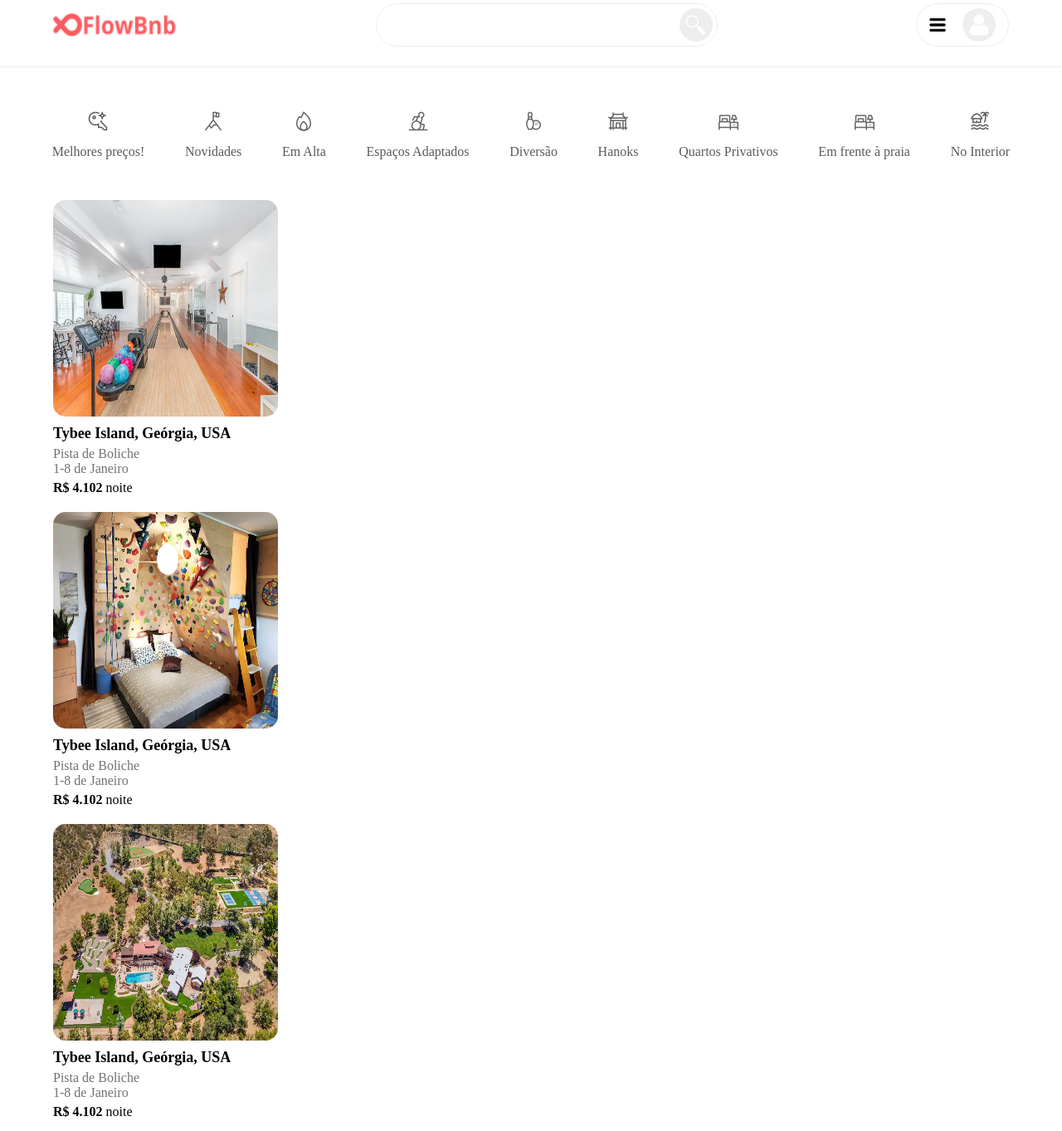
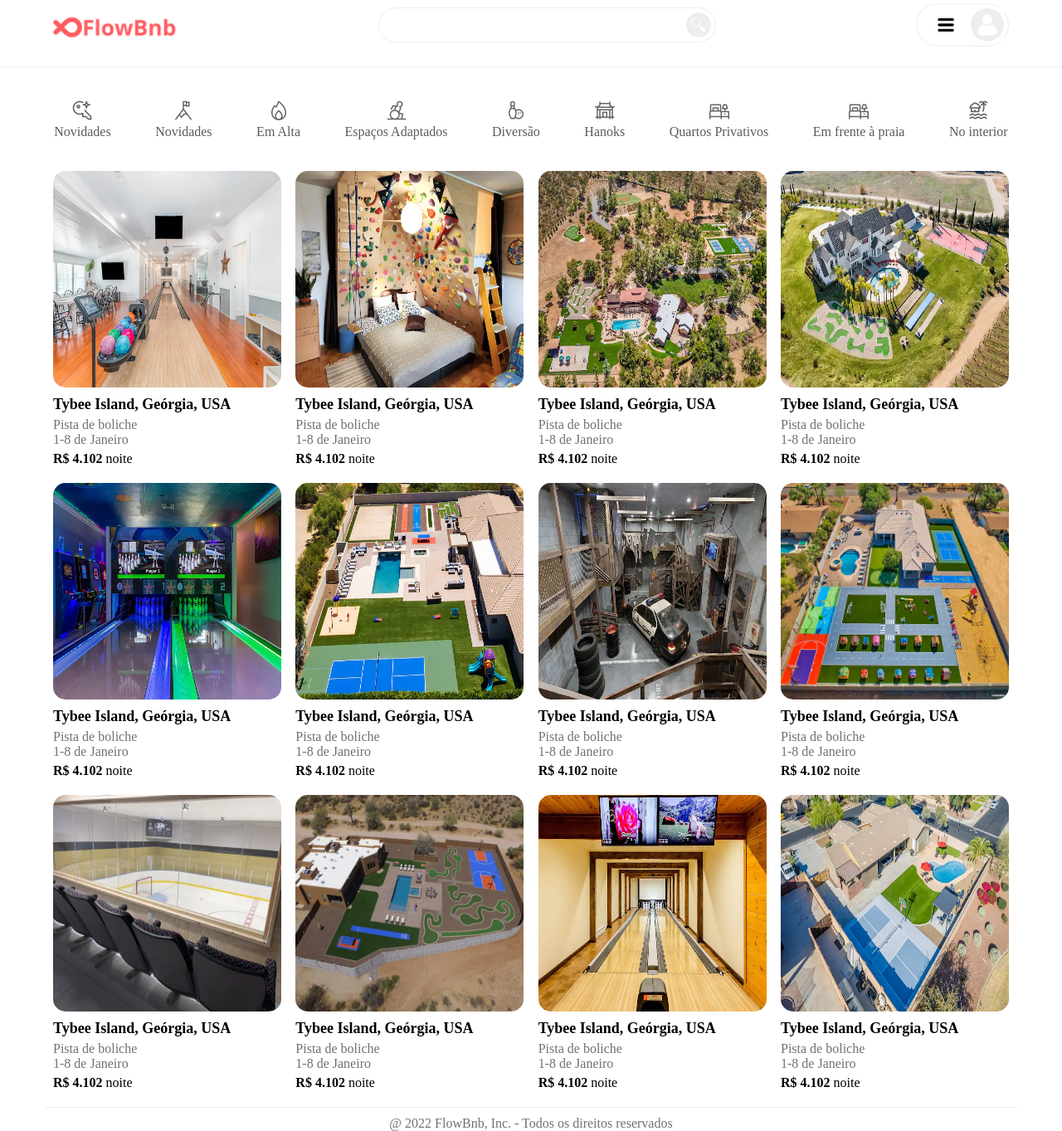
Before and after one commit to thiagobrito/flowbnb, a plain HTML site: page index.html in a window 1280 px wide. Shown: the part 20-1383 px from the top of the page at 83% size. Drawn offline with Linux system fonts and the light colour scheme.

Commit message:
fix: versão inicial sem mudanças

```diff
--- a/index.css
+++ b/index.css
@@ -4,45 +4,65 @@ body {
 
 .topo {
     width: 100%;
+    background-color: white !important;
     height: 100px;
+    border-bottom: 1px solid #eeeeee;
+    align-items: center;
     display: flex;
-    align-items: center;
-    border-bottom: 1px solid #eeeeee;
+}
+
+.topo .container {
+    display: flex;
+    margin: auto;
+    flex-direction: row;
+    width: 90%;
     justify-content: space-between;
 }
 
-.topo .container {
+.topo .container .busca {
+    border: 1px solid #eeeeee;
+    margin: auto;
+    align-items: center;
+    width: 400px;
+    height: 40px;
+    border-radius: 40px;
+    padding-left: 5px;
+}
+
+.topo .container .busca textbox {
+    border: none;
+    height: 18px;
     width: 90%;
-    display: flex;
-    margin: auto;
+    text-align: left;
+    margin-left: 5px;
+}
+
+.topo .container .busca .iconeBusca {
+    height: 30px;
+}
+
+.topo .container .logo {
+    width: 150px;
+    margin-top: auto;
 }
 
 .topo .container .busca {
     display: flex;
-    margin: auto;
-    align-items: center;
-    width: 400px;
-    height: 40px;
-    border: 1px solid #eeeeee;
-    border-radius: 30px;
-    padding: 5px;
+    flex-direction: row;
 }
 
-.topo .container .busca textbox {
-    width: 90%;
-    height: 70%;
-}
-
-.topo .container .logo {
-    width: 150px;
+.topo .container .busca:hover {
+    box-shadow: 0px 4px 12px 1px#eeeeee;
+    transition: box-shadow 500ms ease-out 100ms
 }
 
 .topo .container .perfil {
     display: flex;
+    border: 1px solid #eeeeee;
+    border-radius: 40px;
     width: 100px;
-    border: 1px solid #eeeeee;
-    border-radius: 30px;
     padding: 5px;
+    justify-content: space-between;
 }
 
 .topo .container .perfil .menu {
@@ -52,16 +72,15 @@ body {
 
 .topo .container .perfil .imagem {
     height: 40px;
-    margin: auto;
 }
 
+/* Barra com icones de tipos de lugares */
 .barraTipos {
-    margin: auto;
-    width: 94%;
-    height: 100px;
-    margin-top: 40px;
     display: flex;
     flex-direction: row;
+    margin: auto;
+    margin-top: 40px;
+    width: 94%;
 }
 
 .barraTipos .tipo {
@@ -71,51 +90,50 @@ body {
     max-width: 200px;
     text-align: center;
     filter: contrast(calc(13 / 44));
+    cursor: pointer;
+
+    margin-bottom: 2px;
 }
 
 .barraTipos .tipo:hover {
-    cursor: pointer;
     border-bottom: 2px solid #eeeeee;
+    margin-bottom: 0px;
 }
 
 .barraTipos .tipo .icone {
+    margin: auto;
     height: 24px;
-    margin: auto;
 }
 
+.barraTipos .tipo p {
+    margin-top: 5px;
+}
+
+/* Lugares */
 .lugares {
     width: 90%;
     margin: auto;
-    display: grid;
-    grid-template-columns: repeat(1, 1fr);
-}
-
-@media (min-width: 1300px) {
-    .lugares {
-        grid-template-columns: repeat(4, 1fr);
-    }
-}
-
-
-.lugar {
     margin-top: 20px;
+    display: flex;
+    flex-direction: row;
+    justify-content: space-between;
 }
 
 .lugares .imagem {
-    width: 271px;
+    width: 275px;
     height: 261px;
     border-radius: 15px;
 }
 
 .lugares .local {
     font-weight: 800;
+    font-size: 18px;
     margin-top: 10px;
-    font-size: 18px;
 }
 
 .lugares .tipo {
+    margin-top: 5px;
     color: #717171;
-    margin-top: 5px;
 }
 
 .lugares .periodo {
@@ -128,11 +146,11 @@ body {
 
 .rodape {
     color: #717171;
+    width: 90%;
     border-top: 1px solid #eeeeee;
+    height: 20px;
+    justify-content: center;
     text-align: center;
-    height: 20px;
     padding: 10px;
-    margin: auto;
-    margin-top: 20px;
-    width: 90%;
+    margin: 20px auto auto;
 }
--- a/index.html
+++ b/index.html
@@ -1,3 +1,6 @@
+
+
+
 <html>
     <head>
         <link type="text/css" href="index.css" rel="stylesheet">
@@ -20,111 +23,130 @@
         <div class="barraTipos">
             <div class="tipo">
                 <img class="icone" src="icones/icone-1.jpg">
-                <p>Melhores preços!</p>
+                <p>Novidades</p>
             </div>
-
             <div class="tipo">
                 <img class="icone" src="icones/icone-2.jpg">
                 <p>Novidades</p>
             </div>
-
             <div class="tipo">
                 <img class="icone" src="icones/icone-3.jpg">
                 <p>Em Alta</p>
             </div>
-
             <div class="tipo">
                 <img class="icone" src="icones/icone-4.jpg">
                 <p>Espaços Adaptados</p>
             </div>
-
             <div class="tipo">
                 <img class="icone" src="icones/icone-5.jpg">
                 <p>Diversão</p>
             </div>
-
             <div class="tipo">
                 <img class="icone" src="icones/icone-6.jpg">
                 <p>Hanoks</p>
             </div>
-
             <div class="tipo">
                 <img class="icone" src="icones/icone-7.jpg">
                 <p>Quartos Privativos</p>
             </div>
-
             <div class="tipo">
                 <img class="icone" src="icones/icone-8.jpg">
                 <p>Em frente à praia</p>
             </div>
-
             <div class="tipo">
                 <img class="icone" src="icones/icone-9.jpg">
-                <p>No Interior</p>
+                <p>No interior</p>
             </div>
         </div>
 
         <div class="lugares">
-            <div class="lugar">
+            <div class="grupoLugar">
                 <img class="imagem" src="lugares/lugar1.jpg">
                 <div class="local">Tybee Island, Geórgia, USA</div>
-                <div class="tipo">Pista de Boliche</div>
+                <div class="tipo">Pista de boliche</div>
                 <div class="periodo">1-8 de Janeiro</div>
                 <div class="preco"><b>R$ 4.102</b> noite</div>
             </div>
-
-            <div class="lugar">
+            <div class="grupoLugar">
                 <img class="imagem" src="lugares/lugar2.jpg">
                 <div class="local">Tybee Island, Geórgia, USA</div>
-                <div class="tipo">Pista de Boliche</div>
+                <div class="tipo">Pista de boliche</div>
                 <div class="periodo">1-8 de Janeiro</div>
                 <div class="preco"><b>R$ 4.102</b> noite</div>
             </div>
-
-            <div class="lugar">
+            <div class="grupoLugar">
                 <img class="imagem" src="lugares/lugar3.jpg">
                 <div class="local">Tybee Island, Geórgia, USA</div>
-                <div class="tipo">Pista de Boliche</div>
+                <div class="tipo">Pista de boliche</div>
                 <div class="periodo">1-8 de Janeiro</div>
                 <div class="preco"><b>R$ 4.102</b> noite</div>
             </div>
-
-            <div class="lugar">
+            <div class="grupoLugar">
                 <img class="imagem" src="lugares/lugar4.jpg">
                 <div class="local">Tybee Island, Geórgia, USA</div>
-                <div class="tipo">Pista de Boliche</div>
+                <div class="tipo">Pista de boliche</div>
                 <div class="periodo">1-8 de Janeiro</div>
                 <div class="preco"><b>R$ 4.102</b> noite</div>
             </div>
+        </div>
 
-            <div class="lugar">
-                <img class="imagem" src="lugares/lugar1.jpg">
+        <div class="lugares">
+            <div class="grupoLugar">
+                <img class="imagem" src="lugares/lugar5.jpg">
                 <div class="local">Tybee Island, Geórgia, USA</div>
-                <div class="tipo">Pista de Boliche</div>
+                <div class="tipo">Pista de boliche</div>
                 <div class="periodo">1-8 de Janeiro</div>
                 <div class="preco"><b>R$ 4.102</b> noite</div>
             </div>
-
-            <div class="lugar">
-                <img class="imagem" src="lugares/lugar2.jpg">
+            <div class="grupoLugar">
+                <img class="imagem" src="lugares/lugar6.jpg">
                 <div class="local">Tybee Island, Geórgia, USA</div>
-                <div class="tipo">Pista de Boliche</div>
+                <div class="tipo">Pista de boliche</div>
                 <div class="periodo">1-8 de Janeiro</div>
                 <div class="preco"><b>R$ 4.102</b> noite</div>
             </div>
-
-            <div class="lugar">
-                <img class="imagem" src="lugares/lugar3.jpg">
+            <div class="grupoLugar">
+                <img class="imagem" src="lugares/lugar7.jpg">
                 <div class="local">Tybee Island, Geórgia, USA</div>
-                <div class="tipo">Pista de Boliche</div>
+                <div class="tipo">Pista de boliche</div>
                 <div class="periodo">1-8 de Janeiro</div>
                 <div class="preco"><b>R$ 4.102</b> noite</div>
             </div>
+            <div class="grupoLugar">
+                <img class="imagem" src="lugares/lugar8.jpg">
+                <div class="local">Tybee Island, Geórgia, USA</div>
+                <div class="tipo">Pista de boliche</div>
+                <div class="periodo">1-8 de Janeiro</div>
+                <div class="preco"><b>R$ 4.102</b> noite</div>
+            </div>
+        </div>
 
-            <div class="lugar">
-                <img class="imagem" src="lugares/lugar4.jpg">
+        <div class="lugares">
+            <div class="grupoLugar">
+                <img class="imagem" src="lugares/lugar9.jpg">
                 <div class="local">Tybee Island, Geórgia, USA</div>
-                <div class="tipo">Pista de Boliche</div>
+                <div class="tipo">Pista de boliche</div>
+                <div class="periodo">1-8 de Janeiro</div>
+                <div class="preco"><b>R$ 4.102</b> noite</div>
+            </div>
+            <div class="grupoLugar">
+                <img class="imagem" src="lugares/lugar10.jpg">
+                <div class="local">Tybee Island, Geórgia, USA</div>
+                <div class="tipo">Pista de boliche</div>
+                <div class="periodo">1-8 de Janeiro</div>
+                <div class="preco"><b>R$ 4.102</b> noite</div>
+            </div>
+            <div class="grupoLugar">
+                <img class="imagem" src="lugares/lugar11.jpg">
+                <div class="local">Tybee Island, Geórgia, USA</div>
+                <div class="tipo">Pista de boliche</div>
+                <div class="periodo">1-8 de Janeiro</div>
+                <div class="preco"><b>R$ 4.102</b> noite</div>
+            </div>
+            <div class="grupoLugar">
+                <img class="imagem" src="lugares/lugar12.jpg">
+                <div class="local">Tybee Island, Geórgia, USA</div>
+                <div class="tipo">Pista de boliche</div>
                 <div class="periodo">1-8 de Janeiro</div>
                 <div class="preco"><b>R$ 4.102</b> noite</div>
             </div>
```
